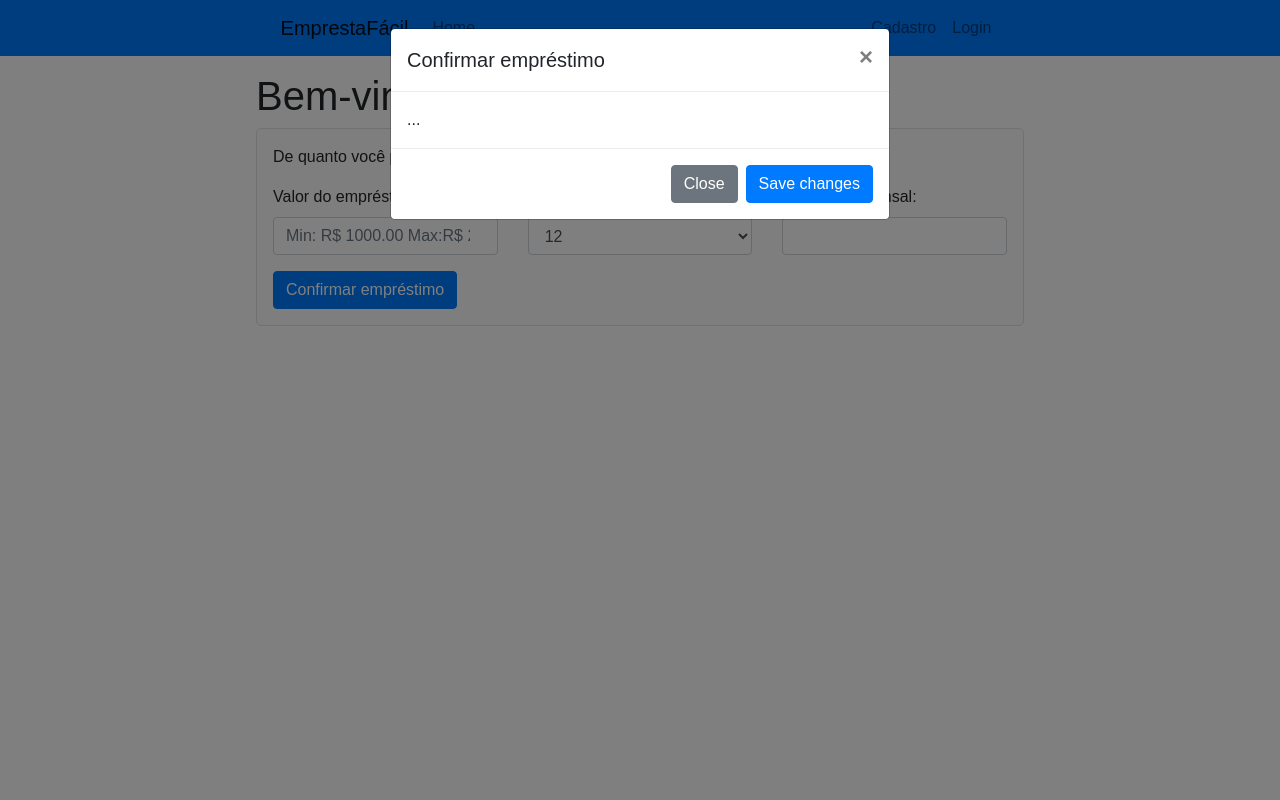
After one commit to MaasMateus/desafio-serasa, a Flask app: page /emprestimo in a window 1280 px wide, after a click on "Confirmar empréstimo". The commit adds this page. Run offline with Flask 2, Linux system fonts and the light colour scheme; some libraries are stand-ins or nearby versions.

Commit message:
Página para pedir empréstimos adicionada
Adicionados rota e arquivo html "emprestimo", responsável pela requisição de empréstimo de um usuário.
Adicionado formulário para o preenchimento dos dados na página de empréstimo.

```diff
--- a/FlaskEmprestimo/forms.py
+++ b/FlaskEmprestimo/forms.py
@@ -1,6 +1,7 @@
 from flask_wtf import FlaskForm
-from wtforms import StringField, SubmitField, BooleanField, PasswordField, TextAreaField
-from wtforms.validators import DataRequired, Length, EqualTo, Email, ValidationError
+from wtforms import StringField, SubmitField, BooleanField, PasswordField, DecimalField
+from wtforms.fields.core import SelectField
+from wtforms.validators import DataRequired, Length, EqualTo, Email, NumberRange, ValidationError
 from FlaskEmprestimo.models import Usuario
 
 class CadastrarUsuarioForm(FlaskForm):
@@ -100,3 +101,24 @@ class LoginForm(FlaskForm):
     lembrar = BooleanField('Lembrar usuário')
 
     submit = SubmitField('Entrar')
+
+
+class PedirEmprestimoForm(FlaskForm):
+
+    valor = DecimalField('Valor do empréstimo (R$):',
+        validators=[DataRequired(message='O preenchimento deste campo é obrigatório'),
+        NumberRange(min=1000, max=20000, message='O valor mínimo para emprestimos é R$ 1000.00 e o máximo R$ 20000.00')])
+
+    parcelas = SelectField('Quantidade de parcelas:',
+        validators=[DataRequired(message='O preenchimento deste campo é obrigatório')],
+        choices=[
+            ('11', 12),
+            ('18', 18),
+            ('24', 24)
+        ])
+
+    salario = DecimalField('Sua renda mensal:',
+        validators=[DataRequired(message='O preenchimento deste campo é obrigatório'),
+        NumberRange(min=0, max=50000)])
+
+    submit = SubmitField('Pedir')
--- a/FlaskEmprestimo/routes.py
+++ b/FlaskEmprestimo/routes.py
@@ -1,7 +1,7 @@
 from flask import render_template, flash, url_for, request, redirect
 from FlaskEmprestimo import app, db, bcrypt
 from FlaskEmprestimo.models import Usuario, Emprestimo
-from FlaskEmprestimo.forms import CadastrarUsuarioForm, LoginForm
+from FlaskEmprestimo.forms import CadastrarUsuarioForm, LoginForm, PedirEmprestimoForm
 from flask_login import login_user, logout_user, current_user, login_required
 
 # Definição das rotas do site, métodos e usados nelas e as páginas que devem ser retornadas
@@ -10,8 +10,12 @@ from flask_login import login_user, logout_user, current_user, login_required
 def index():
     """
     Carrega a página principal quando se inicia a aplicação e quando o usuário volta para ela.
+    Se o usuário não está logado, ele será redirecionado para a página de requisição de empréstimos.
     """
-    return render_template('index.html')
+    if current_user.is_authenticated:
+        return render_template('index.html')
+    else:
+        return redirect(url_for('emprestimo'))
 
 @app.route('/cadastro', methods=['GET', 'POST'])
 
@@ -85,7 +89,7 @@ def logout():
 @login_required
 def perfil():
     """
-    Apenas disponível quando um usuário já está logado exibe as informações do perfil do usuário
+    Apenas disponível quando um usuário estiver logado, exibe as informações do perfil do usuário
     """
     qtd_emprestimos = 0
     emprestimos = Usuario.query.filter_by(id=current_user.id).first().emprestimos
@@ -97,8 +101,24 @@ def perfil():
 @app.route('/perfil/detalhes_emprestimos')
 @login_required
 def detalhes_perfil():
+    """
+    Apenas disponível quando um usuário estiver logado, mostra o histórico de empréstimos do
+    usuário e quais deles ainda estão ativos
+    """
+    emprestimos = Emprestimo.query.filter_by(beneficiado=current_user).order_by(Emprestimo.ativo)
+    return render_template('detalhes_emprestimos.html',title='Detalhes', emprestimos=emprestimos)
 
-    emprestimos = Emprestimo.query.filter_by(beneficiado=current_user).order_by(Emprestimo.ativo)
+@app.route('/emprestimo')
+def emprestimo():
+    """
+    Responsável por renderizar os campos que devem ser preenchidos por um usuário para que
+    ele possa pedir um empréstimo. O empréstimo pode apenas ser concluído se o usuário estiver logado.
+    É a página para a qual um usuário é redirecionado caso não esteja logado.
+    """
+    form = PedirEmprestimoForm()
+    return render_template('emprestimo.html', title='Emprestimo', form=form)
 
-
-    return render_template('detalhes_emprestimos.html',title='Detalhes', emprestimos=emprestimos)
+@app.route('/emprestimo/confirmar_emprestimo')
+@login_required
+def confirmar_emprestimo():
+    pass
--- a/FlaskEmprestimo/templates/base.html
+++ b/FlaskEmprestimo/templates/base.html
@@ -7,9 +7,17 @@
     <meta name="viewport" content="width=device-width, initial-scale=1.0">
     <link rel="stylesheet" href="{{ url_for('static', filename='css/main.css') }}">
     <!-- Bootstrap CSS -->
-    <link rel="stylesheet" href="https://maxcdn.bootstrapcdn.com/bootstrap/4.0.0/css/bootstrap.min.css"
-        integrity="sha384-Gn5384xqQ1aoWXA+058RXPxPg6fy4IWvTNh0E263XmFcJlSAwiGgFAW/dAiS6JXm" crossorigin="anonymous">
-</head>
+    <link rel="stylesheet" href="https://maxcdn.bootstrapcdn.com/bootstrap/4.0.0/css/bootstrap.min.css" integrity="sha384-Gn5384xqQ1aoWXA+058RXPxPg6fy4IWvTNh0E263XmFcJlSAwiGgFAW/dAiS6JXm" crossorigin="anonymous">
+
+    <script src="https://code.jquery.com/jquery-3.2.1.slim.min.js" integrity="sha384-KJ3o2DKtIkvYIK3UENzmM7KCkRr/rE9/Qpg6aAZGJwFDMVNA/GpGFF93hXpG5KkN" crossorigin="anonymous"></script>
+<script src="https://cdnjs.cloudflare.com/ajax/libs/popper.js/1.12.3/umd/popper.min.js" integrity="sha384-vFJXuSJphROIrBnz7yo7oB41mKfc8JzQZiCq4NCceLEaO4IHwicKwpJf9c9IpFgh" crossorigin="anonymous"></script>
+<script src="https://maxcdn.bootstrapcdn.com/bootstrap/4.0.0-beta.2/js/bootstrap.min.js" integrity="sha384-alpBpkh1PFOepccYVYDB4do5UnbKysX5WZXm3XxPqe5iKTfUKjNkCk9SaVuEZflJ" crossorigin="anonymous"></script>
+    {% if title  %}
+    <title>EmprestaFácil - {{title}}</title>
+    {% else %}
+    <title>EmprestaFácil</title>
+    {% endif %}
+    </head>
 
 <body>
 
@@ -57,7 +65,6 @@
         {%endif%}
         {% endwith %}
 
-
         {% block conteudo %} {% endblock %}
     </div>
 </body>
--- /dev/null
+++ b/FlaskEmprestimo/templates/emprestimo.html
@@ -0,0 +1,88 @@
+{% extends 'base.html' %}
+
+{% block conteudo %}
+<h1>Bem-vindo ao EmprestaFácil</h1>
+<div class="border">
+  <form method="POST" action="">
+    {{ form.hidden_tag() }}
+    <div class="mt-3 ml-3 mr-3">
+      <p>De quanto você precisa?</p>
+
+      <div class="row">
+        <div class="col-4">
+          <div class="form-group">
+            {{ form.valor.label(class="form-control-label") }}
+            {% if form.valor.errors %}
+            {{ form.valor(class="form-control form-control-md is-invalid", placeholder="Min: R$ 1000 Max: R$ 20000")}}
+            <div class="invalid-feedback">
+              {% for error in form.valor.errors %}
+              <span>{{ error }}</span>
+              {% endfor %}
+            </div>
+            {% else %}
+            {{ form.valor(class="form-control form-control-md", placeholder="Min: R$ 1000.00 Max:R$ 20000.00") }}
+            {% endif %}
+          </div>
+        </div>
+        <div class="col-4">
+          <div class="form-group">
+            {{ form.parcelas.label(class="form-control-label") }}
+            {% if form.parcelas.errors %}
+            {{ form.parcelas(class="form-control form-control-md is-invalid") }}
+            <div class="invalid-feedback">
+              {% for error in form.parcelas.errors %}
+              <span>{{ error }}</span>
+              {% endfor %}
+            </div>
+            {% else %}
+            {{ form.parcelas(class="form-control form-control-md") }}
+            {% endif %}
+          </div>
+        </div>
+        <div class="col-4">{{ form.salario.label(class="form-control-label") }}
+          {% if form.salario.errors %}
+          {{ form.salario(class="form-control form-control-md is-invalid") }}
+          <div class="invalid-feedback">
+            {% for error in form.salario.errors %}
+            <span>{{ error }}</span>
+            {% endfor %}
+          </div>
+          {% else %}
+          {{ form.salario(class="form-control form-control-md") }}
+          {% endif %}
+        </div>
+      </div>
+      <div>
+        <button type="button" class="btn btn-primary mb-3" data-toggle="modal" data-target="#exampleModal">
+          Confirmar empréstimo
+        </button>
+      </div>
+    </div>
+  </form>
+
+  <!--  -->
+  <!-- Button trigger modal -->
+
+
+  <!-- Modal responsável pela janela de confirmação do empréstimo -->
+  <div class="modal fade" id="exampleModal" tabindex="-1" role="dialog" aria-labelledby="exampleModalLabel"
+    aria-hidden="true">
+    <div class="modal-dialog" role="document">
+      <div class="modal-content">
+        <div class="modal-header">
+          <h5 class="modal-title" id="exampleModalLabel">Confirmar empréstimo</h5>
+          <button type="button" class="close" data-dismiss="modal" aria-label="Close">
+            <span aria-hidden="true">&times;</span>
+          </button>
+        </div>
+        <div class="modal-body">
+          ...
+        </div>
+        <div class="modal-footer">
+          <button type="button" class="btn btn-secondary" data-dismiss="modal">Close</button>
+          <button type="button" class="btn btn-primary">Save changes</button>
+        </div>
+      </div>
+    </div>
+  </div>
+{% endblock %}
--- a/run.py
+++ b/run.py
@@ -2,3 +2,5 @@ from FlaskEmprestimo import app
 
 if __name__ == "__main__" :
     app.run(debug=True)
+
+# venv\Scripts\activate
```
Also changed, not shown: FlaskEmprestimo/models.py (+28 -3 lines), FlaskEmprestimo/templates/index.html (+1 -6 lines).
